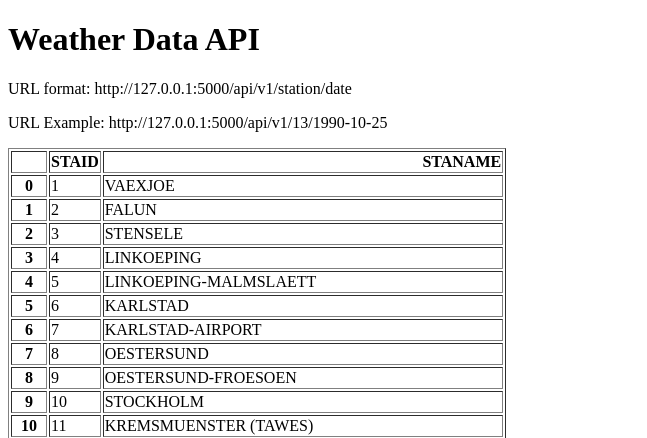
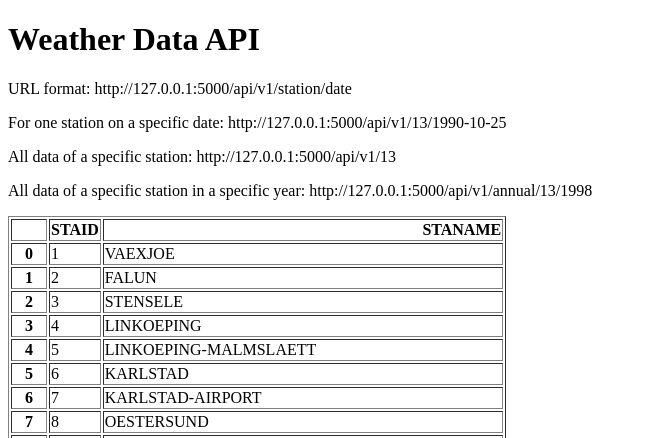
Before and after one commit to Caprice-Instinct/weather-api, a Flask app: page / in a window 1280 px wide. Shown: the top 438 px of the page, without its empty margins (0-647 px from the left). Run offline with Flask 3, Linux system fonts and the light colour scheme.

Commit message:
Add URL endpoint for annual data and all station data

```diff
--- a/main.py
+++ b/main.py
@@ -16,6 +16,7 @@ def home():
     return render_template('home.html', data=stations.to_html())
 
 
+# Route for a particular station on a particular date
 @app.route("/api/v1/<station>/<date>")
 def about(station, date):
     # The filename takes in the station number
@@ -29,5 +30,27 @@ def about(station, date):
             "temperature": temperature}
 
 
+# Gets all the data for a particular station
+@app.route("/api/v1/<station>")
+def all_data(station):
+    filename = "data_small/TG_STAID" + str(station).zfill(6) + ".txt"
+    df = pd.read_csv(filename, skiprows=20, parse_dates=['    DATE'])
+    result = df.to_dict(orient="records")
+    return result
+
+
+# All data for a specific station in a particular year
+@app.route("/api/v1/annual/<station>/<year>")
+def yearly_data(station, year):
+    filename = "data_small/TG_STAID" + str(station).zfill(6) + ".txt"
+    df = pd.read_csv(filename, skiprows=20)
+
+    # Converts the numbers for dates into string example: 19880101 -> '19880101'
+    df['    DATE'] = df['    DATE'].astype(str)
+
+    # Check if the year is the same as the one queried
+    result = df[df['    DATE'].str.startswith(str(year))].to_dict(orient="records")
+    return result
+
 if __name__ == "__main__":
     app.run(debug=True)
--- a/templates/home.html
+++ b/templates/home.html
@@ -7,7 +7,9 @@
 <body>
   <h1>Weather Data API</h1>
   <p>URL format: http://127.0.0.1:5000/api/v1/station/date</p>
-  <p>URL Example: http://127.0.0.1:5000/api/v1/13/1990-10-25</p>
+  <p>For one station on a specific date: http://127.0.0.1:5000/api/v1/13/1990-10-25</p>
+  <p>All data of a specific station: http://127.0.0.1:5000/api/v1/13</p>
+  <p>All data of a specific station in a specific year: http://127.0.0.1:5000/api/v1/annual/13/1998</p>
   <p>{{data|safe}}</p>
 </body>
 </html>
```
